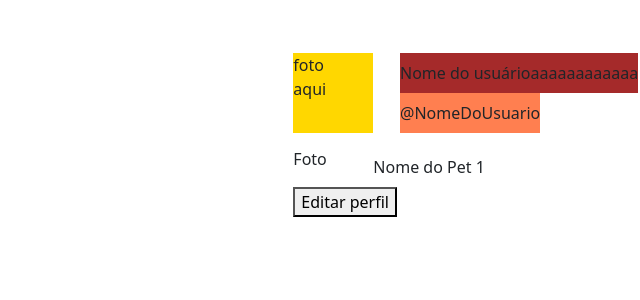
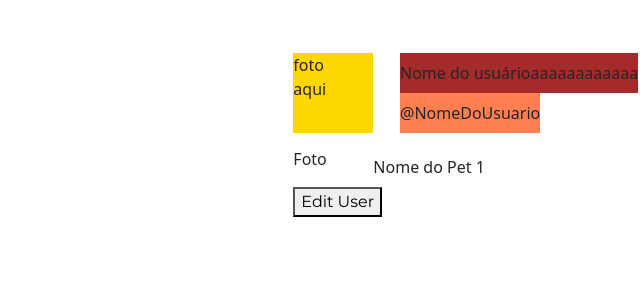
Before and after one commit to ProjetoTA/Develop, an Angular app in the folder Frontend/: page /perfil in a window 1280 px wide. Shown: the top 300 px of the page, without its empty margins (640-1280 px from the left). Built offline with nearby package versions, Linux system fonts and the light colour scheme.

Commit message:
MOdal EDit

```diff
--- a/Frontend/src/app/Components/perfil-component/perfil-component.component.html
+++ b/Frontend/src/app/Components/perfil-component/perfil-component.component.html
@@ -24,9 +24,6 @@
         Nome do Pet 1
       </div>
     </div>
-
-    <div class = "profile-bottom" routerLink="editPerfil" routerLinkActive="active">
-      <button class = "profile-edit-profile" routerLink="editPerfil" routerLinkActive="active">Editar perfil</button>
-    </div>
+    <app-edit-perfil-component></app-edit-perfil-component>
 
 </div>
--- a/Frontend/src/app/Components/perfil-component/perfil-component.component.ts
+++ b/Frontend/src/app/Components/perfil-component/perfil-component.component.ts
@@ -1,11 +1,12 @@
 import { Component } from '@angular/core';
 import { RouterOutlet, RouterLink, RouterLinkActive } from '@angular/router';
 import { MenuRoutComponentComponent } from '../menu-rout-component/menu-rout-component.component';
+import { EditPerfilComponentComponent } from '../edit-perfil-component/edit-perfil-component.component';
 
 @Component({
   selector: 'app-perfil-component',
   standalone: true,
-  imports: [RouterOutlet, RouterLink, RouterLinkActive, MenuRoutComponentComponent],
+  imports: [RouterOutlet, RouterLink, RouterLinkActive, MenuRoutComponentComponent, EditPerfilComponentComponent],
   templateUrl: './perfil-component.component.html',
   styleUrl: './perfil-component.component.scss'
 })
--- a/Frontend/src/app/app.routes.ts
+++ b/Frontend/src/app/app.routes.ts
@@ -8,7 +8,7 @@ import { EditPerfilComponentComponent } from './Components/edit-perfil-component
 
 export const routes: Routes = [
      { path: 'cadUsu', component:CadUsuarioComponentComponent },
-     { path: 'feed', component: EditPerfilComponentComponent },
+     { path: 'feed', component: FeedComponentComponent },
      { path: '', component: LoginComponentComponent },
      { path: 'perfil', component:PerfilComponentComponent  },
      { path: 'Cadpet', component: CadPetComponentComponent },
```
